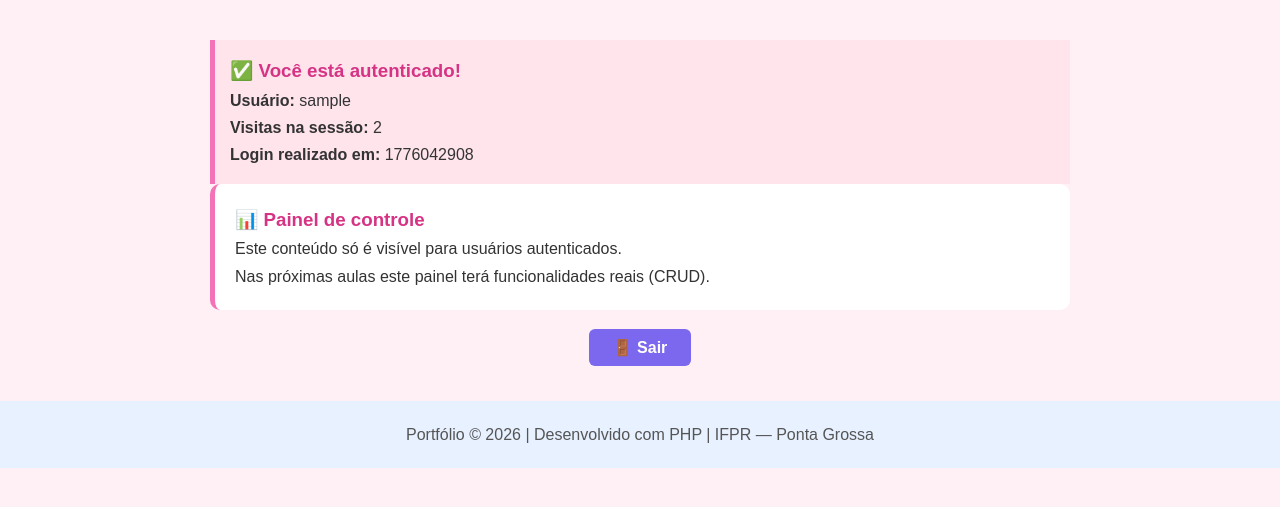
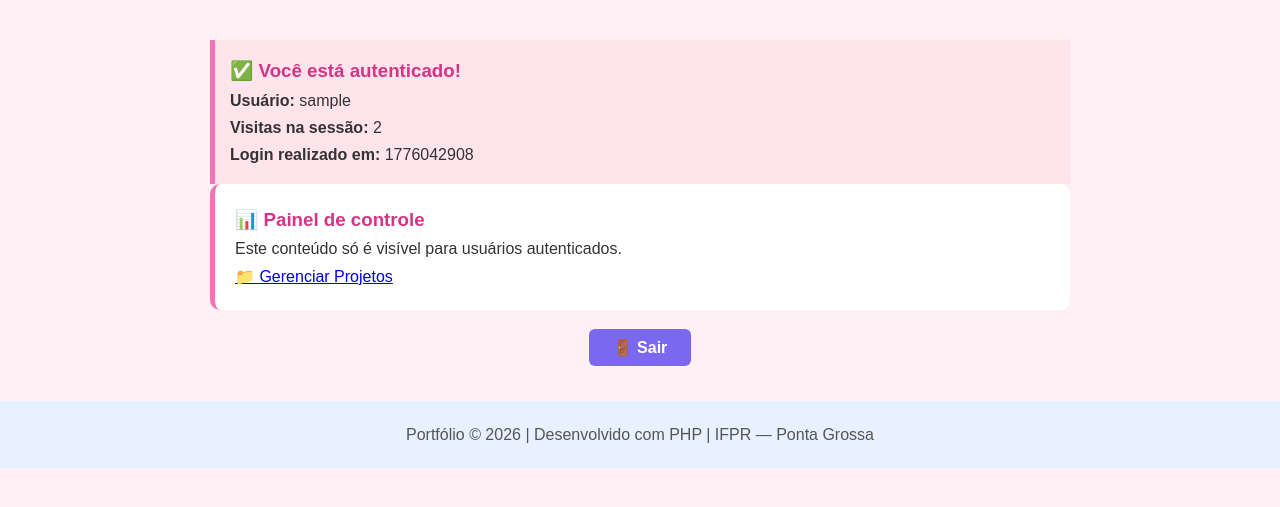
Before and after one commit to SantosLana/2026-DWII, a PHP site: page /04_sessoes/painel.php in a window 1280 px wide. Shown: the part 57-564 px from the top of the page. Run offline with PHP 8.4, Linux system fonts and the light colour scheme; the visitor is signed in with stand-in values (Sample User, id 1).

Commit message:
aula08: painel.php — link para módulo CRUD

```diff
--- a/04_sessoes/painel.php
+++ b/04_sessoes/painel.php
@@ -44,9 +44,11 @@ $pagina_atual = '';
         <h3>📊 Painel de controle</h3>
         <p>Este conteúdo só é visível para usuários autenticados.
 </p>
-        <p>Nas próximas aulas este painel terá funcionalidades reais (CRUD).</p>
+    <a href="../05_crud/index.php" class="btn-primario">
+       📁 Gerenciar Projetos
+    </a>
+    </div>
 
-    </div>
     <p style="margin-top: 24px; text-align: center;">
         <a href="logout.php"
         style="background: #7B68EE; color: white; padding: 10px 24px;
```
